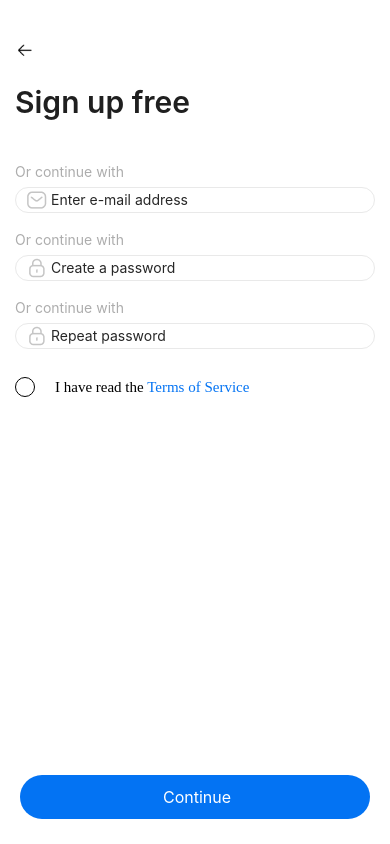
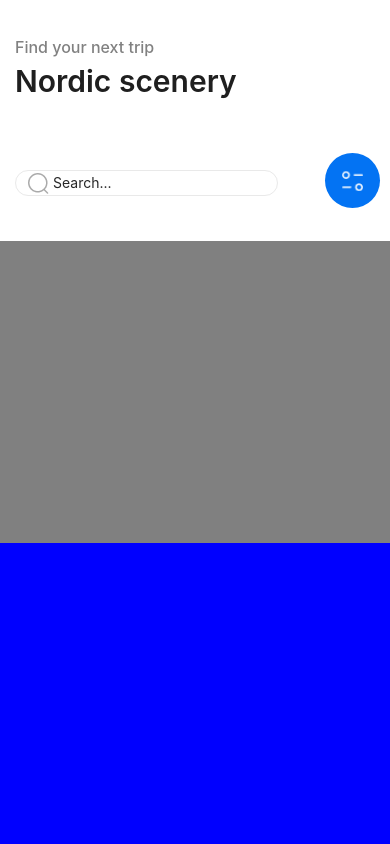
Before and after one commit to hassangulzar1/Native-Assignment-1, a React Native app: screen / in a window 390 px wide. Built offline with nearby package versions, Linux system fonts and the light colour scheme.

Commit message:
filter button style done

```diff
--- a/App.jsx
+++ b/App.jsx
@@ -19,8 +19,8 @@ const App = () => {
       {/* <Third /> */}
       {/* <SignIn /> */}
       {/* <SettingsCenter /> */}
-      <SignUp />
-      {/* <Home /> */}
+      {/* <SignUp /> */}
+      <Home />
     </>
   );
 };
--- a/src/components/startButtons/Button.jsx
+++ b/src/components/startButtons/Button.jsx
@@ -19,7 +19,6 @@ const styles = StyleSheet.create({
     backgroundColor: 'rgba(3, 115, 243, 1)',
     padding: 10,
     borderRadius: 50,
-    marginTop: 30,
     alignItems: 'center',
   },
 });
--- a/src/screens/2- Start pages/first/First.jsx
+++ b/src/screens/2- Start pages/first/First.jsx
@@ -9,7 +9,9 @@ const First = () => {
       <Image source={require('../../../assets/start1.png')} />
       <Heading title="Make your own private travel plan" />
       <Paragraph Text="Formulate your strategy to receive wonderful gift packs" />
-      <StartButton img={imagePath} />
+      <View style={{marginTop: 30}}>
+        <StartButton img={imagePath} />
+      </View>
 
       <View style={styles.containerEnd}>
         <LastText />
--- a/src/screens/2- Start pages/second/Second.jsx
+++ b/src/screens/2- Start pages/second/Second.jsx
@@ -10,7 +10,9 @@ const Second = () => {
       <Image source={require('../../../assets/start2.png')} />
       <Heading title="Customize your High-end travel" />
       <Paragraph Text="Countless high-end entertainment facilities" />
-      <StartButton img={imagePath} />
+      <View style={{marginTop: 30}}>
+        <StartButton img={imagePath} />
+      </View>
 
       <View style={styles.containerEnd}>
         <LastText />
--- a/src/screens/2- Start pages/third/Third.jsx
+++ b/src/screens/2- Start pages/third/Third.jsx
@@ -13,7 +13,9 @@ const Third = () => {
         Text="The world's first-class modern leisure
 and entertainment method"
       />
-      <StartButton img={imagePath} />
+      <View style={{marginTop: 30}}>
+        <StartButton img={imagePath} />
+      </View>
       <View style={styles.containerEnd}>
         <LastText />
       </View>
--- a/src/screens/4- Home/Home.jsx
+++ b/src/screens/4- Home/Home.jsx
@@ -10,25 +10,32 @@ const Home = () => {
         <AuthHeader para="Find your next trip" title="Nordic scenery" />
       </View>
 
-      <View
-        style={{
-          flex: 4,
-          display: 'flex',
-          flexDirection: 'row',
-          justifyContent: 'space-between',
-        }}>
-        <View style={{width: '70%'}}>
+      <View style={styles.filterView}>
+        <View style={{width: '75%'}}>
           <Input
             inputImg={require('../../assets/search.png')}
             placeHolder="Search..."
           />
         </View>
-        <StartButton img={require('../../assets/filter.png')} />
+        <View style={{marginEnd: 10}}>
+          <StartButton img={require('../../assets/filter.png')} />
+        </View>
       </View>
+
+      <View style={{flex: 2.5, backgroundColor: 'gray'}}></View>
+      <View style={{flex: 2.5, backgroundColor: 'blue'}}></View>
     </View>
   );
 };
 
 export default Home;
 
-const styles = StyleSheet.create({});
+const styles = StyleSheet.create({
+  filterView: {
+    flex: 1,
+    display: 'flex',
+    flexDirection: 'row',
+    justifyContent: 'space-between',
+    alignItems: 'center',
+  },
+});
```
